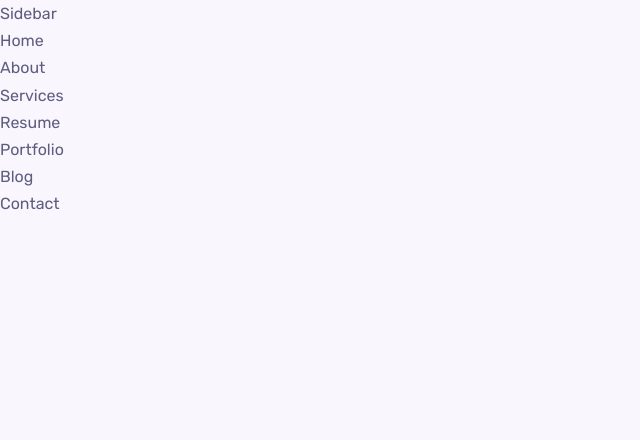
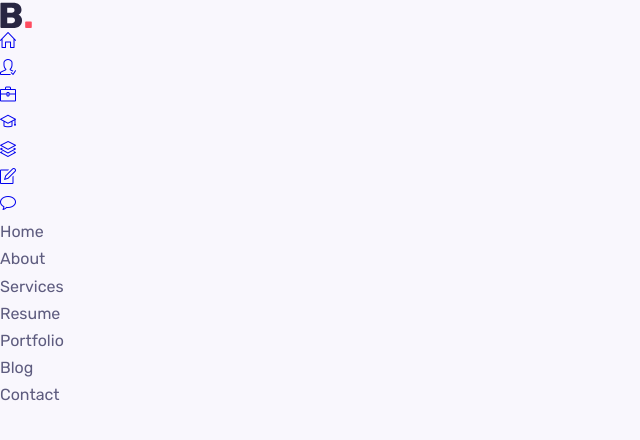
Before and after one commit to adrienneyl/adrienneyl.github.io, a React (Create React App) app: page / in a window 1280 px wide. Shown: the top 440 px of the page, without its empty margins (0-640 px from the left). Built offline with nearby package versions, Linux system fonts and the light colour scheme.

Commit message:
Adding icons

```diff
--- a/src/components/sidebar/Sidebar.jsx
+++ b/src/components/sidebar/Sidebar.jsx
@@ -1,9 +1,56 @@
 import React from 'react';
 import "./sidebar.css";
+import Logo from "../../assets/logo.svg"
 
 const Sidebar = () => {
     return (
-        <div>Sidebar</div>
+        <aside className='aside'>
+            <a href="#home" className="nav__logo">
+                <img src={Logo} alt="" />
+            </a>
+
+            <nav className="nav">
+                <div className="nav__menu">
+                    <ul className="nav__list">
+                        <li className="nav__item">
+                            <a href="#home" className="nav__link">
+                                <i className="icon-home"></i>
+                            </a>
+                        </li>
+                        <li className="nav__item">
+                            <a href="#about" className="nav__link">
+                                <i className="icon-user-following"></i>
+                            </a>
+                        </li>
+                        <li className="nav__item">
+                            <a href="#services" className="nav__link">
+                                <i className="icon-briefcase"></i>
+                            </a>
+                        </li>
+                        <li className="nav__item">
+                            <a href="#resume" className="nav__link">
+                                <i className="icon-graduation"></i>
+                            </a>
+                        </li>
+                        <li className="nav__item">
+                            <a href="#portfolio" className="nav__link">
+                                <i className="icon-layers"></i>
+                            </a>
+                        </li>
+                        <li className="nav__item">
+                            <a href="#blog" className="nav__link">
+                                <i className="icon-note"></i>
+                            </a>
+                        </li>
+                        <li className="nav__item">
+                            <a href="#contact" className="nav__link">
+                                <i className="icon-bubble"></i>
+                            </a>
+                        </li>
+                    </ul>
+                </div>
+            </nav>
+        </aside>
     )
 }
 
```
